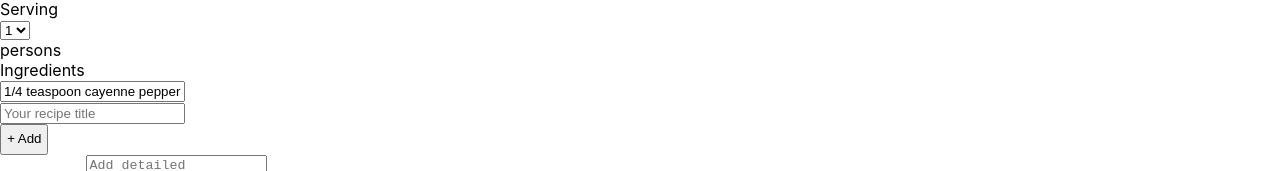
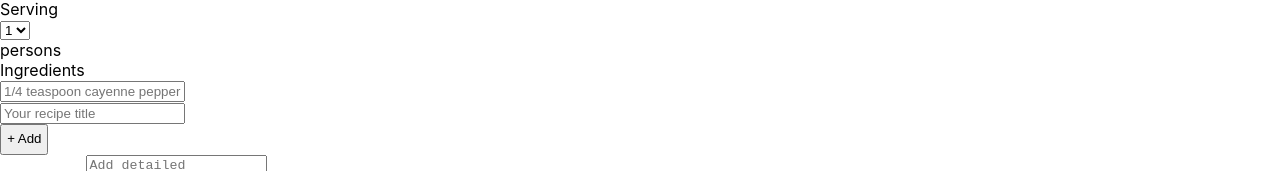
Before and after one commit to fred8728/DAT_3sem_Sys, a React (Create React App) app in the folder frontend/: page /add-recipe in a window 1280 px wide. Shown: the part 318-489 px from the top of the page. Built offline with nearby package versions, Linux system fonts and the light colour scheme; the HTML template or start-up script is replaced by a standard one.

Commit message:
made post work

```diff
--- a/frontend/src/components/addRecipe.js
+++ b/frontend/src/components/addRecipe.js
@@ -58,10 +58,10 @@ export default function Addrecipe() {
                           <select name="cooking_time"
                             value={addRecipes.cooking_time}
                             onChange={handleChange}
-                            id="" className="form-control">
+                            id="cooking_time:hour" className="form-control">
                             <option value="0">0</option>
-                            <option value="0">1</option>
-                            <option value="0">2</option>
+                            <option value="1">1</option>
+                            <option value="2">2</option>
                           </select>
                         </div>
                       </div>
@@ -73,7 +73,7 @@ export default function Addrecipe() {
                           <select name="cooking_time"
                             value={addRecipes.cooking_time}
                             onChange={handleChange}
-                            id="" className="form-control">
+                            id="cooking_time:minute" className="form-control">
                             <option value="10">10</option>
                             <option value="20">20</option>
                             <option value="30">30</option>
@@ -122,10 +122,10 @@ export default function Addrecipe() {
                 <div className="row">
                   <div className="col-sm-10">
                     <div className="form-group">
-                      <input type="text" className="form-control"
+                      <input type="text" className="form-control" name="ingredients"
                         value={addRecipes.ingredients}
                         onChange={handleChange}
-                        id="recipeTitle" placeholder="Your recipe title" value="1/4 teaspoon cayenne pepper" />
+                        id="recipeTitle" placeholder="Your recipe title" placeholder="1/4 teaspoon cayenne pepper" />
                     </div>
                   </div>
                 </div>
```
